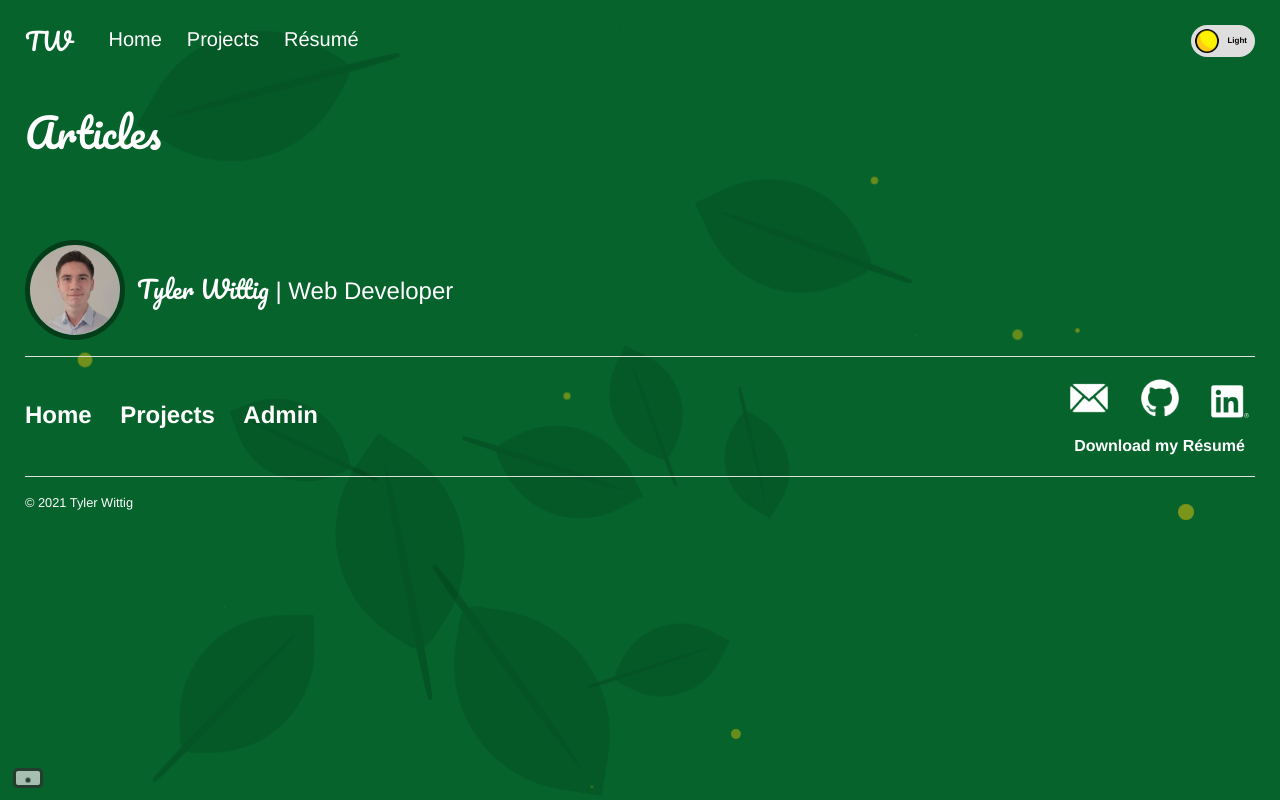
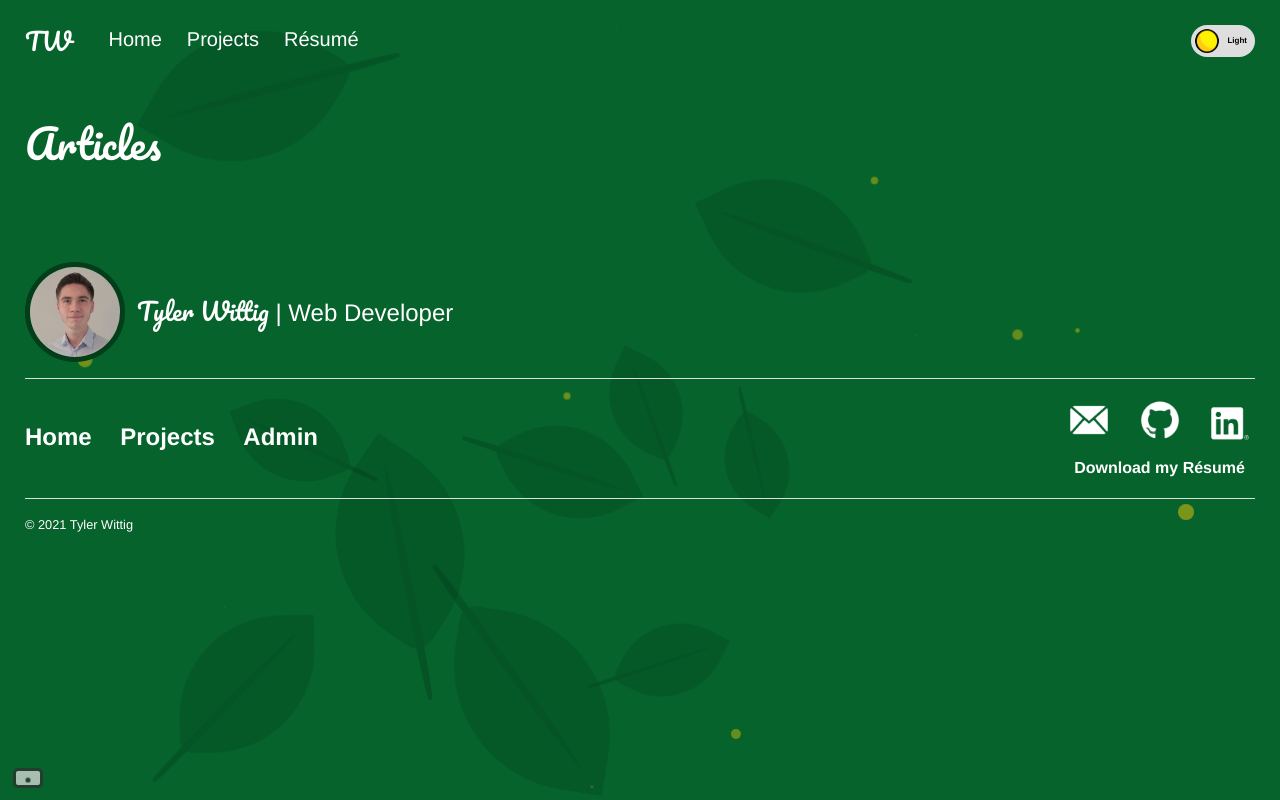
Before and after one commit to twit96/portfolio-2022, a PHP site: page /articles.php in a window 1280 px wide. Run offline with PHP 8.4, Linux system fonts and the light colour scheme; data that the repository does not hold is empty.

Commit message:
Update articles.css

```diff
--- a/css/articles.css
+++ b/css/articles.css
@@ -8,6 +8,7 @@
   font-weight: normal;
   font-size: calc(2.5 * var(--main-font-size));
   margin-bottom: 1em;
+  line-height: 125%;
 }
 #articles h1 a { color: white; }
 
```
